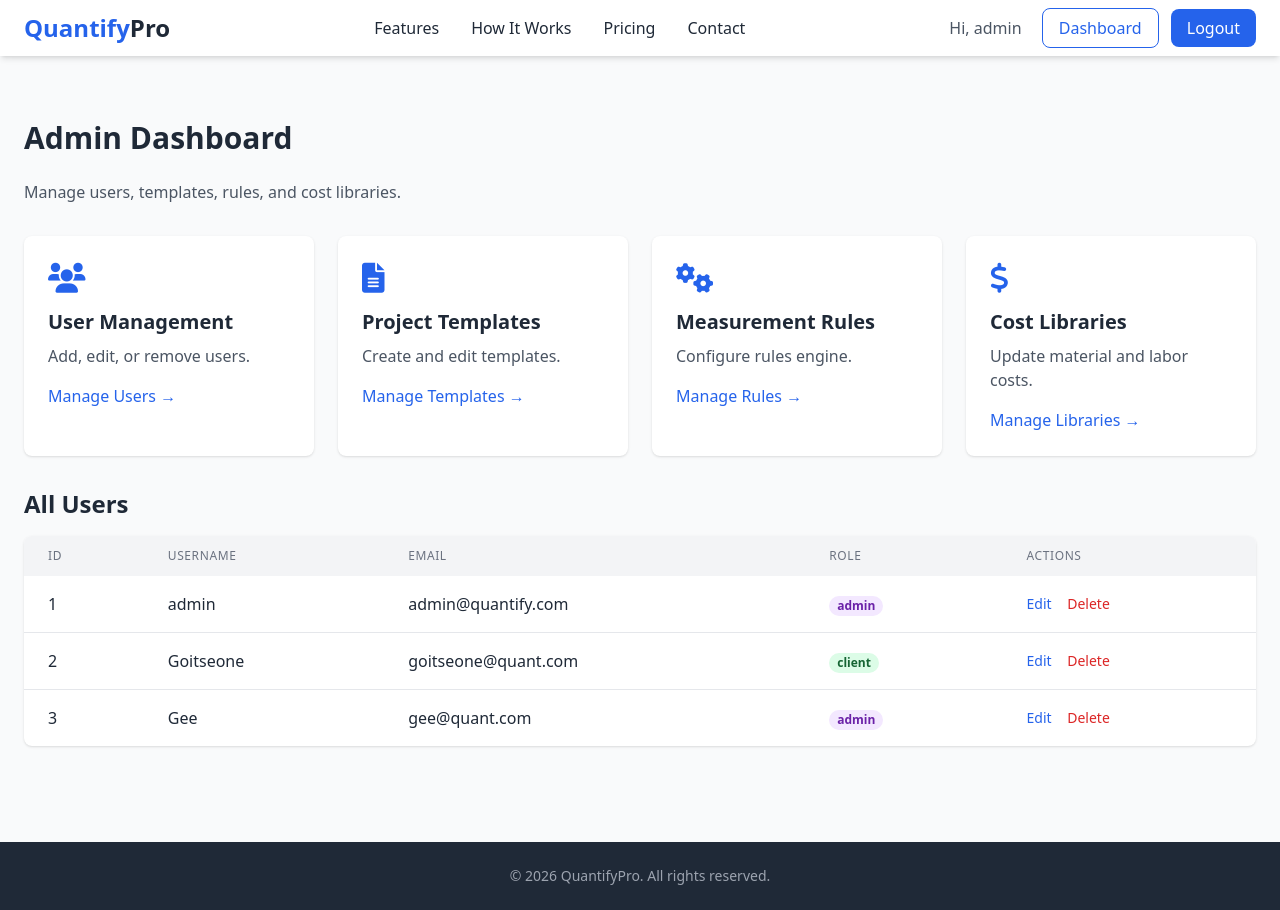
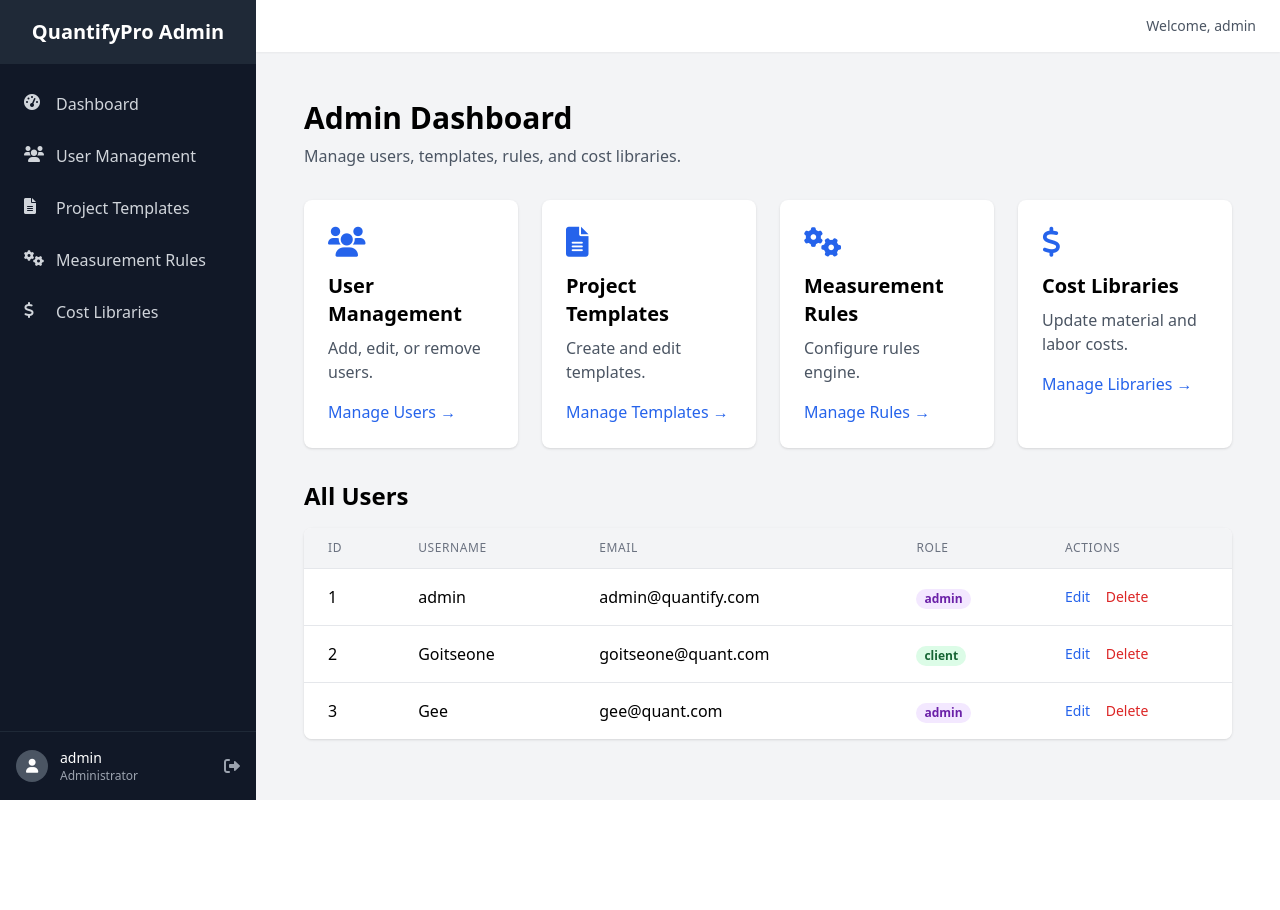
Before and after one commit to GoitseoneRakgomo/quant-engine, a Flask app: page /admin-dashboard in a window 1280 px wide. After the commit the page ends 800 px from the top, so only its background shows below. Run offline with Flask 3, Linux system fonts and the light colour scheme; a user stored in the database is signed in; some libraries are stand-ins or nearby versions.

Commit message:
Add admin dashboard features and new templates for user management, cost libraries, measurement rules, and project templates

```diff
--- a/app.py
+++ b/app.py
@@ -72,11 +72,44 @@ def index():
 
 @app.route('/about')
 def about():
-    return "About page (coming soon)"
+    return render_template('about.html')
 
 @app.route('/contact')
 def contact():
-    return "Contact page (coming soon)"
+    return render_template('contact.html')
+
+@app.route('/admin_users')
+@login_required
+def admin_users():
+    if not current_user.is_admin():
+        flash('You do not have permission to access this page.', 'danger')
+        return redirect(url_for('client_dashboard'))
+    users = User.query.all()
+    return render_template('admin_users.html', users=users)
+
+@app.route('/admin_templates')
+@login_required
+def admin_templates():
+    if not current_user.is_admin():
+        flash('You do not have permission to access this page.', 'danger')
+        return redirect(url_for('client_dashboard'))
+    return render_template('admin_templates.html')
+
+@app.route('/admin_rules')
+@login_required
+def admin_rules():
+    if not current_user.is_admin():
+        flash('You do not have permission to access this page.', 'danger')
+        return redirect(url_for('client_dashboard'))
+    return render_template('admin_rules.html')
+
+@app.route('/admin_cost_libraries')
+@login_required
+def admin_cost_libraries():
+    if not current_user.is_admin():
+        flash('You do not have permission to access this page.', 'danger')
+        return redirect(url_for('client_dashboard'))
+    return render_template('admin_cost_libraries.html')
 
 @app.route('/register', methods=['GET', 'POST'])
 def register():
--- /dev/null
+++ b/templates/admin_base.html
@@ -0,0 +1,122 @@
+<!DOCTYPE html>
+<html lang="en">
+<head>
+    <meta charset="UTF-8">
+    <meta name="viewport" content="width=device-width, initial-scale=1.0">
+    <title>{% block title %}Admin - QuantifyPro{% endblock %}</title>
+    <!-- Tailwind CSS -->
+    <script src="https://cdn.tailwindcss.com"></script>
+    <!-- Font Awesome -->
+    <link rel="stylesheet" href="https://cdnjs.cloudflare.com/ajax/libs/font-awesome/6.0.0-beta3/css/all.min.css">
+    {% block extra_head %}{% endblock %}
+</head>
+<body class="bg-gray-100 font-sans antialiased">
+    <div class="flex h-screen overflow-hidden">
+        <!-- Sidebar (mobile: hidden by default, desktop: always visible) -->
+        <aside class="w-64 bg-gray-900 text-white flex flex-col fixed inset-y-0 left-0 transform -translate-x-full md:relative md:translate-x-0 transition-transform duration-200 ease-in-out z-30" id="sidebar">
+            <!-- Logo -->
+            <div class="flex items-center justify-center h-16 bg-gray-800">
+                <span class="text-xl font-semibold">QuantifyPro Admin</span>
+            </div>
+
+            <!-- Navigation -->
+            <nav class="flex-1 overflow-y-auto py-4">
+                <ul class="space-y-1">
+                    <li>
+                        <a href="{{ url_for('admin_dashboard') }}" class="flex items-center px-4 py-3 text-gray-300 hover:bg-gray-800 hover:text-white rounded-md mx-2 transition-colors">
+                            <i class="fas fa-tachometer-alt w-5 h-5 mr-3"></i>
+                            <span>Dashboard</span>
+                        </a>
+                    </li>
+                    <li>
+                        <a href="{{ url_for('admin_users') }}" class="flex items-center px-4 py-3 text-gray-300 hover:bg-gray-800 hover:text-white rounded-md mx-2 transition-colors">
+                            <i class="fas fa-users w-5 h-5 mr-3"></i>
+                            <span>User Management</span>
+                        </a>
+                    </li>
+                    <li>
+                        <a href="{{ url_for('admin_templates') }}" class="flex items-center px-4 py-3 text-gray-300 hover:bg-gray-800 hover:text-white rounded-md mx-2 transition-colors">
+                            <i class="fas fa-file-alt w-5 h-5 mr-3"></i>
+                            <span>Project Templates</span>
+                        </a>
+                    </li>
+                    <li>
+                        <a href="{{ url_for('admin_rules') }}" class="flex items-center px-4 py-3 text-gray-300 hover:bg-gray-800 hover:text-white rounded-md mx-2 transition-colors">
+                            <i class="fas fa-cogs w-5 h-5 mr-3"></i>
+                            <span>Measurement Rules</span>
+                        </a>
+                    </li>
+                    <li>
+                        <a href="{{ url_for('admin_cost_libraries') }}" class="flex items-center px-4 py-3 text-gray-300 hover:bg-gray-800 hover:text-white rounded-md mx-2 transition-colors">
+                            <i class="fas fa-dollar-sign w-5 h-5 mr-3"></i>
+                            <span>Cost Libraries</span>
+                        </a>
+                    </li>
+                </ul>
+            </nav>
+
+            <!-- User info & logout -->
+            <div class="p-4 border-t border-gray-800">
+                <div class="flex items-center space-x-3">
+                    <div class="w-8 h-8 rounded-full bg-gray-600 flex items-center justify-center">
+                        <i class="fas fa-user text-sm"></i>
+                    </div>
+                    <div class="flex-1 truncate">
+                        <p class="text-sm font-medium truncate">{{ current_user.username }}</p>
+                        <p class="text-xs text-gray-400 truncate">Administrator</p>
+                    </div>
+                    <a href="{{ url_for('logout') }}" class="text-gray-400 hover:text-white" title="Logout">
+                        <i class="fas fa-sign-out-alt"></i>
+                    </a>
+                </div>
+            </div>
+        </aside>
+
+        <!-- Main Content -->
+        <main class="flex-1 flex flex-col overflow-y-auto">
+            <!-- Top bar with mobile toggle -->
+            <header class="bg-white shadow-sm py-4 px-6 flex items-center justify-between">
+                <button class="md:hidden text-gray-500 focus:outline-none" id="sidebarToggle">
+                    <i class="fas fa-bars"></i>
+                </button>
+                <div class="flex-1"></div>
+                <div class="flex items-center space-x-4">
+                    <span class="text-sm text-gray-600">Welcome, {{ current_user.username }}</span>
+                </div>
+            </header>
+
+            <!-- Flash messages -->
+            <div class="px-6 pt-4">
+                {% with messages = get_flashed_messages(with_categories=true) %}
+                    {% if messages %}
+                        {% for category, message in messages %}
+                            <div class="mb-4 p-4 rounded-lg
+                                {% if category == 'success' %}bg-green-100 text-green-800
+                                {% elif category == 'danger' %}bg-red-100 text-red-800
+                                {% elif category == 'warning' %}bg-yellow-100 text-yellow-800
+                                {% else %}bg-blue-100 text-blue-800{% endif %}">
+                                {{ message }}
+                            </div>
+                        {% endfor %}
+                    {% endif %}
+                {% endwith %}
+            </div>
+
+            <!-- Page content -->
+            <div class="p-6 pt-0">
+                {% block content %}{% endblock %}
+            </div>
+        </main>
+    </div>
+
+    <!-- JavaScript for mobile sidebar toggle -->
+    <script>
+        document.getElementById('sidebarToggle')?.addEventListener('click', function() {
+            const sidebar = document.getElementById('sidebar');
+            sidebar.classList.toggle('-translate-x-full');
+        });
+    </script>
+
+    {% block extra_scripts %}{% endblock %}
+</body>
+</html>
--- a/templates/admin_dash.html
+++ b/templates/admin_dash.html
@@ -1,40 +1,44 @@
-{% extends "base.html" %}
+{% extends "admin_base.html" %}
+
 {% block title %}Admin Dashboard - QuantifyPro{% endblock %}
+
 {% block content %}
-<div class="container mx-auto px-6 py-12">
-    <h1 class="text-3xl font-bold mb-6">Admin Dashboard</h1>
+<div class="container mx-auto px-6 py-8">
+    <h1 class="text-3xl font-bold mb-2">Admin Dashboard</h1>
     <p class="text-gray-600 mb-8">Manage users, templates, rules, and cost libraries.</p>
 
+    <!-- Dashboard Cards -->
     <div class="grid md:grid-cols-2 lg:grid-cols-4 gap-6 mb-8">
-        <div class="bg-white p-6 rounded-lg shadow">
+        <div class="bg-white p-6 rounded-lg shadow hover:shadow-md transition">
             <i class="fas fa-users text-blue-600 text-3xl mb-3"></i>
             <h2 class="text-xl font-semibold mb-2">User Management</h2>
             <p class="text-gray-600 mb-4">Add, edit, or remove users.</p>
-            <a href="#" class="text-blue-600 hover:underline">Manage Users →</a>
+            <a href="{{ url_for('admin_users') }}" class="text-blue-600 hover:underline font-medium">Manage Users →</a>
         </div>
-        <div class="bg-white p-6 rounded-lg shadow">
+        <div class="bg-white p-6 rounded-lg shadow hover:shadow-md transition">
             <i class="fas fa-file-alt text-blue-600 text-3xl mb-3"></i>
             <h2 class="text-xl font-semibold mb-2">Project Templates</h2>
             <p class="text-gray-600 mb-4">Create and edit templates.</p>
-            <a href="#" class="text-blue-600 hover:underline">Manage Templates →</a>
+            <a href="{{ url_for('admin_templates') }}" class="text-blue-600 hover:underline font-medium">Manage Templates →</a>
         </div>
-        <div class="bg-white p-6 rounded-lg shadow">
+        <div class="bg-white p-6 rounded-lg shadow hover:shadow-md transition">
             <i class="fas fa-cogs text-blue-600 text-3xl mb-3"></i>
             <h2 class="text-xl font-semibold mb-2">Measurement Rules</h2>
             <p class="text-gray-600 mb-4">Configure rules engine.</p>
-            <a href="#" class="text-blue-600 hover:underline">Manage Rules →</a>
+            <a href="{{ url_for('admin_rules') }}" class="text-blue-600 hover:underline font-medium">Manage Rules →</a>
         </div>
-        <div class="bg-white p-6 rounded-lg shadow">
+        <div class="bg-white p-6 rounded-lg shadow hover:shadow-md transition">
             <i class="fas fa-dollar-sign text-blue-600 text-3xl mb-3"></i>
             <h2 class="text-xl font-semibold mb-2">Cost Libraries</h2>
             <p class="text-gray-600 mb-4">Update material and labor costs.</p>
-            <a href="#" class="text-blue-600 hover:underline">Manage Libraries →</a>
+            <a href="{{ url_for('admin_cost_libraries') }}" class="text-blue-600 hover:underline font-medium">Manage Libraries →</a>
         </div>
     </div>
 
+    <!-- Users Table -->
     <h2 class="text-2xl font-bold mb-4">All Users</h2>
     <div class="bg-white rounded-lg shadow overflow-x-auto">
-        <table class="min-w-full">
+        <table class="min-w-full divide-y divide-gray-200">
             <thead class="bg-gray-100">
                 <tr>
                     <th class="px-6 py-3 text-left text-xs font-medium text-gray-500 uppercase tracking-wider">ID</th>
@@ -44,18 +48,20 @@
                     <th class="px-6 py-3 text-left text-xs font-medium text-gray-500 uppercase tracking-wider">Actions</th>
                 </tr>
             </thead>
-            <tbody class="divide-y divide-gray-200">
+            <tbody class="bg-white divide-y divide-gray-200">
                 {% for user in users %}
-                <tr>
+                <tr class="hover:bg-gray-50">
                     <td class="px-6 py-4 whitespace-nowrap">{{ user.id }}</td>
                     <td class="px-6 py-4 whitespace-nowrap">{{ user.username }}</td>
                     <td class="px-6 py-4 whitespace-nowrap">{{ user.email }}</td>
                     <td class="px-6 py-4 whitespace-nowrap">
-                        <span class="px-2 inline-flex text-xs leading-5 font-semibold rounded-full {% if user.role == 'admin' %}bg-purple-100 text-purple-800{% else %}bg-green-100 text-green-800{% endif %}">
+                        <span class="px-2 inline-flex text-xs leading-5 font-semibold rounded-full
+                            {% if user.role == 'admin' %}bg-purple-100 text-purple-800
+                            {% else %}bg-green-100 text-green-800{% endif %}">
                             {{ user.role }}
                         </span>
                     </td>
-                    <td class="px-6 py-4 whitespace-nowrap text-sm">
+                    <td class="px-6 py-4 whitespace-nowrap text-sm font-medium">
                         <a href="#" class="text-blue-600 hover:text-blue-900 mr-3">Edit</a>
                         <a href="#" class="text-red-600 hover:text-red-900">Delete</a>
                     </td>
--- a/templates/index.html
+++ b/templates/index.html
@@ -7,10 +7,6 @@
             <div class="md:w-1/2">
                 <h1 class="text-4xl md:text-5xl font-bold leading-tight mb-4">Digital Measurement & Cost Estimation for Quantity Surveyors</h1>
                 <p class="text-lg text-gray-600 mb-8">Streamline your workflow with precise digital takeoffs and intelligent cost libraries. Built for modern quantity surveyors.</p>
-                <div class="flex flex-col sm:flex-row gap-4 justify-center md:justify-start">
-                    <a href="{{ url_for('register') }}" class="px-8 py-3 bg-blue-600 text-white rounded-lg text-lg font-semibold hover:bg-blue-700 transition">Create Account</a>
-                    <a href="#demo" class="px-8 py-3 border border-blue-600 text-blue-600 rounded-lg text-lg font-semibold hover:bg-blue-50 transition">login</a>
-                </div>
                 <p class="text-sm text-gray-500 mt-4">No credit card required. 14-day free trial.</p>
             </div>
             <div class="md:w-1/2 mt-10 md:mt-0">
```
Also changed, not shown: templates/about.html (added, +36 -0 lines), templates/admin_cost_libraries.html (added, +73 -0 lines), templates/admin_rules.html (added, +48 -0 lines), templates/admin_templates.html (added, +48 -0 lines), templates/admin_users.html (added, +54 -0 lines), templates/contact.html (added, +50 -0 lines), instance/site.db.
